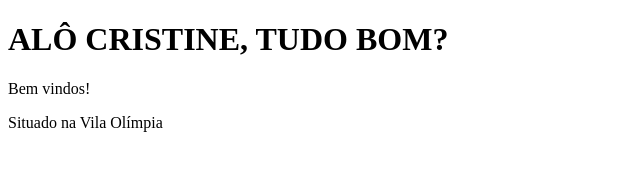
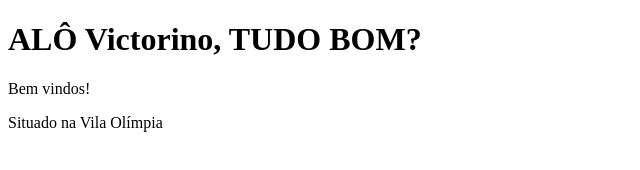
Before and after one commit to vitogithub/Testando, a plain HTML site: page index.html in a window 1280 px wide. Shown: the whole page, without its empty margins (0-640 px from the left). Drawn offline with Linux system fonts and the light colour scheme.

Commit message:
modificaciones

```diff
--- a/index.html
+++ b/index.html
@@ -4,7 +4,7 @@
          <title>EXEMPLO-GIT</title>
        </head>
       <body>
-         <h1>ALÔ CRISTINE, TUDO BOM?</H1>
+         <h1>ALÔ Victorino, TUDO BOM?</H1>
          <div>
              <p>Bem vindos!</p>
 			 <p>Situado na Vila Olímpia</p>
```
